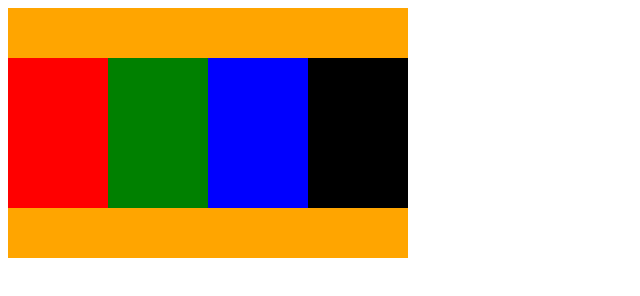
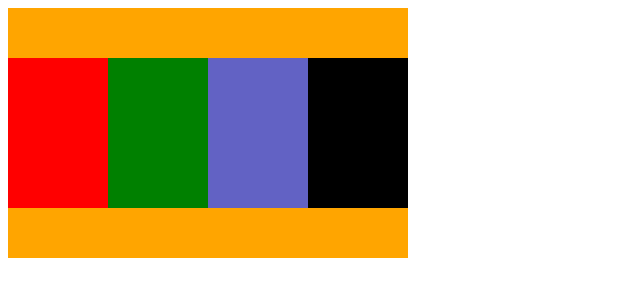
Before and after one commit to darina-kaminska/homework, a plain HTML site: page l6/page1.html in a window 1280 px wide. Shown: the whole page, without its empty margins (0-640 px from the left). Drawn offline with Linux system fonts and the light colour scheme.

Commit message:
6th commit. Changed the color of the block

```diff
--- a/l6/page1.html
+++ b/l6/page1.html
@@ -34,7 +34,7 @@
         }
 
         .k3{
-            background-color:blue;
+            background-color:rgb(98, 98, 196);
             float:left;
         }
         .k4{
```
